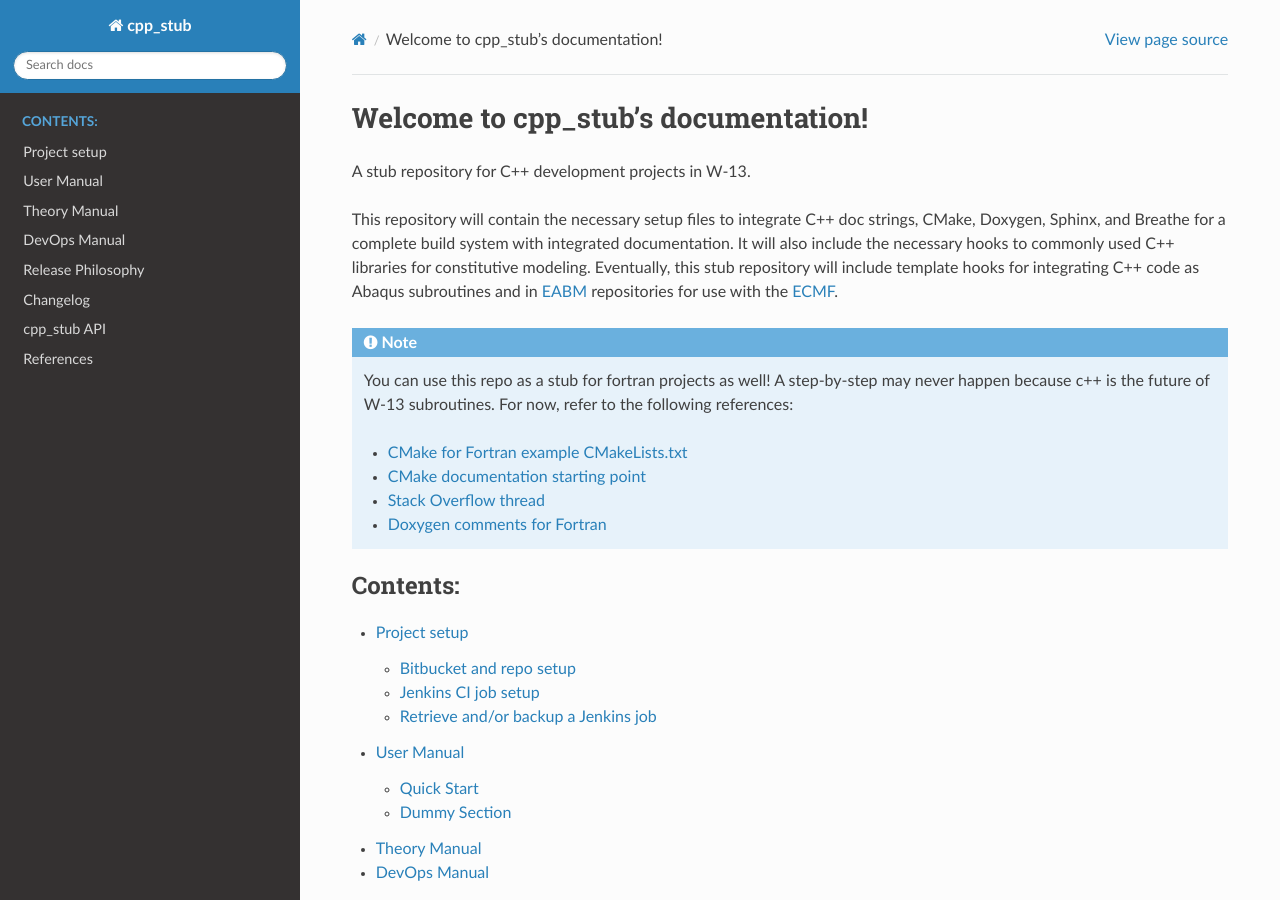
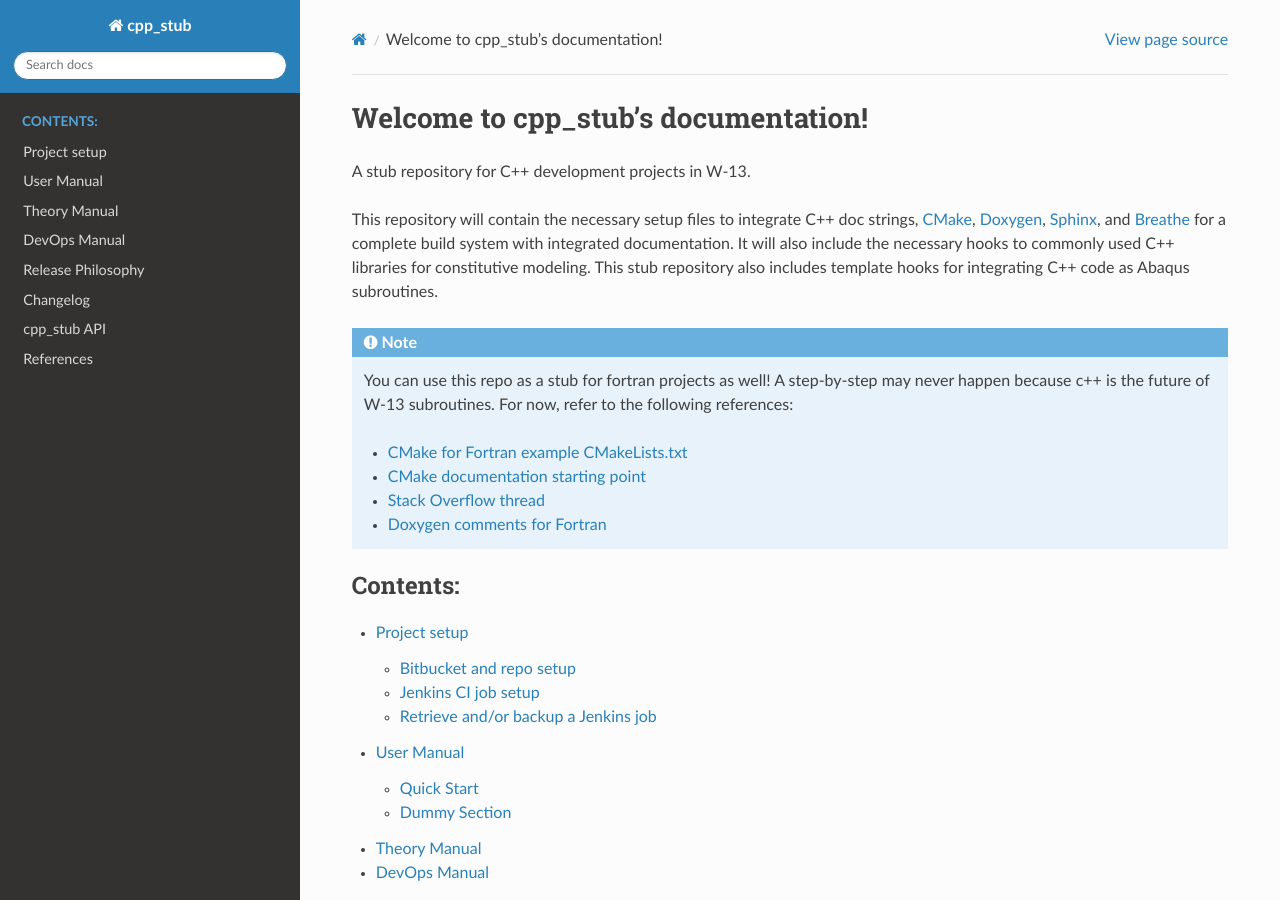
Before and after one commit to lanl/tardigrade-asp, a Sphinx documentation site: the page built from docs/index.rst, in a window 1280 px wide and 900 px high. Built offline with Sphinx 7.4.7 and the Read the Docs theme 2.0.0, drawn with Linux system fonts in a browser that asks for light colours.

Commit message:
MAINT: update html docs intro to match README

```diff
--- a/docs/project_brief.txt
+++ b/docs/project_brief.txt
@@ -1,11 +1,10 @@
 A stub repository for C++ development projects in W-13.
 
 This repository will contain the necessary setup files to integrate C++ doc
-strings, CMake, Doxygen, Sphinx, and Breathe for a complete build system with
-integrated documentation. It will also include the necessary hooks to commonly
-used C++ libraries for constitutive modeling. Eventually, this stub repository
-will include template hooks for integrating C++ code as Abaqus subroutines and
-in `EABM`_ repositories for use with the `ECMF`_.
+strings, `CMake`_, `Doxygen`_, `Sphinx`_, and `Breathe`_ for a complete build
+system with integrated documentation. It will also include the necessary hooks
+to commonly used C++ libraries for constitutive modeling. This stub repository
+also includes template hooks for integrating C++ code as Abaqus subroutines.
 
 .. note::
 
```
